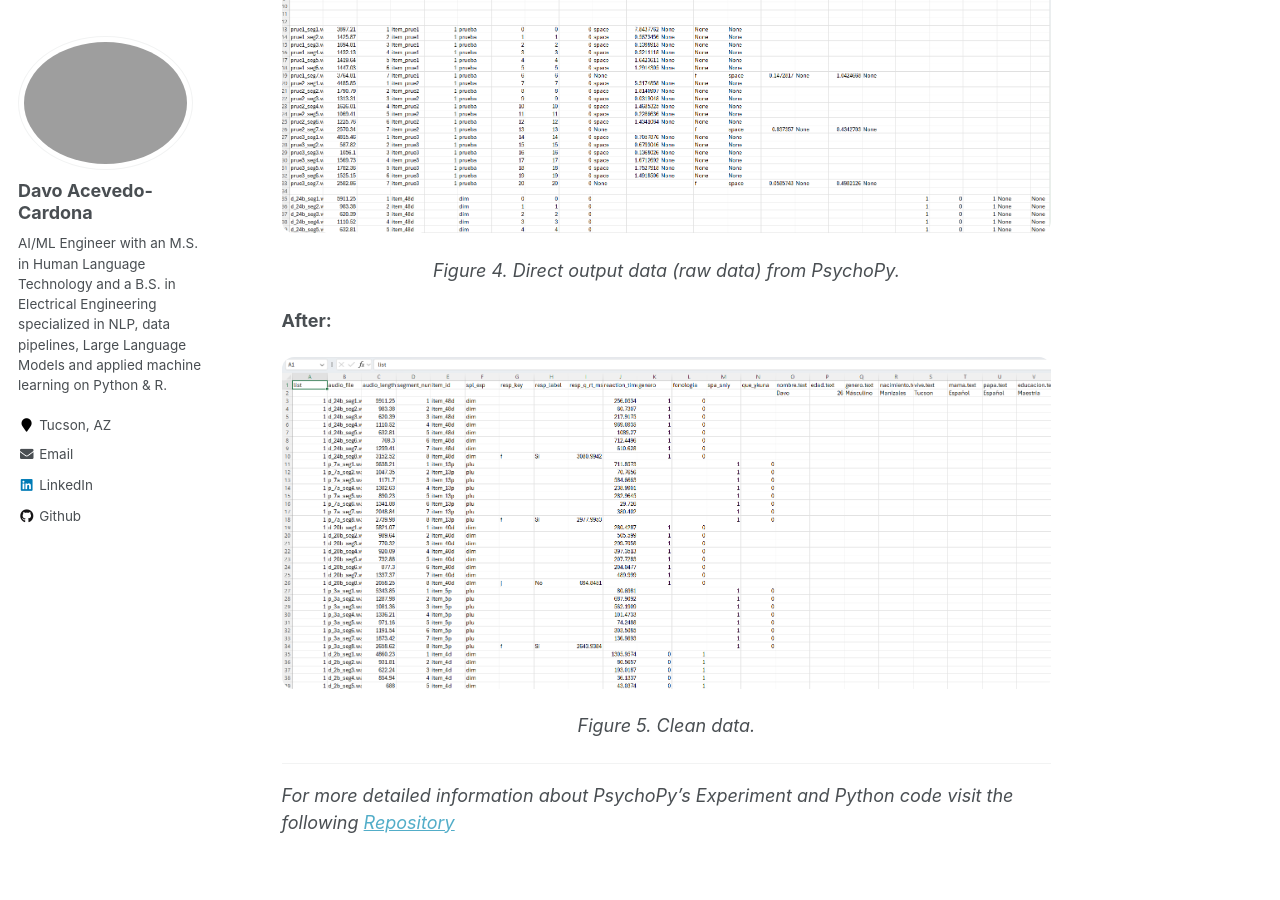
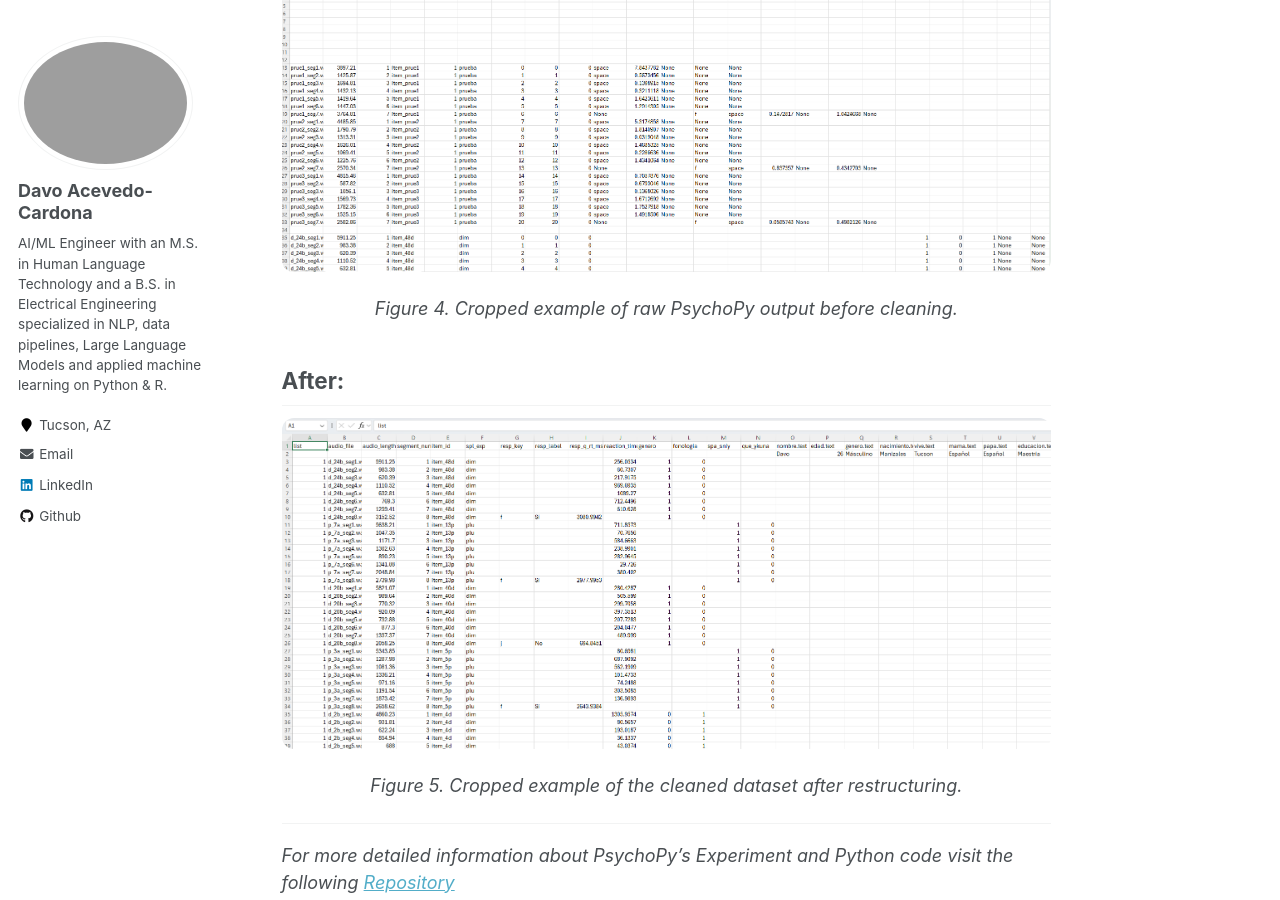
Before and after one commit to lldavoll/lldavoll.github.io, a Jekyll site: the page built from _portfolio/spl_experiment.md, in a window 1280 px wide and 900 px high, scrolled down 13273 px. Built offline with Jekyll 4.4.1, drawn with Linux system fonts in a browser that asks for light colours; some of the changed text lies outside the part shown.

Commit message:
Update spl_experiment.md

````diff
--- a/_portfolio/spl_experiment.md
+++ b/_portfolio/spl_experiment.md
@@ -98,7 +98,7 @@ Each trial is associated with metadata:
 - `genero` [genre]
 - `spl_exp` (experimental condition)
 
-Two lists are used for **counterbalancing participants**, ensuring experimental control, the structure I followed was:
+Two lists are used for **counterbalancing participants**, ensuring experimental control. The structure I followed was:
 
 <p align="center">
   <img src="/images/stimuli.png"
@@ -468,11 +468,11 @@ form_df = pd.DataFrame([form_dict])
 df_final = pd.concat([non_form_rows, form_df], ignore_index=True)
 ```
 
-#### Outcome
+### Outcome
 
 The final cleaned dataset was easier to read, easier to analyze, and much more suitable for later work in R or Python.
 
-**Before:**
+## Before:
 
 <p align="center">
   <img src="/images/psychopy3.png"
@@ -480,16 +480,17 @@ The final cleaned dataset was easier to read, easier to analyze, and much more s
 </p>
 
 <p align="center"><em>
-Figure 4. Direct output data (raw data) from PsychoPy.
+Figure 4. Cropped example of raw PsychoPy output before cleaning.
 </em></p>
-**After:**
+
+## After:
 
 <p align="center">
   <img src="/images/psychopy4.png"
        style="width: 100%; max-width: 800px; height: auto; border-radius: 12px;">
 </p>
 <p align="center"><em>
-Figure 5. Clean data.
+Figure 5. Cropped example of the cleaned dataset after restructuring.
 </em></p>
 ---
 
````
